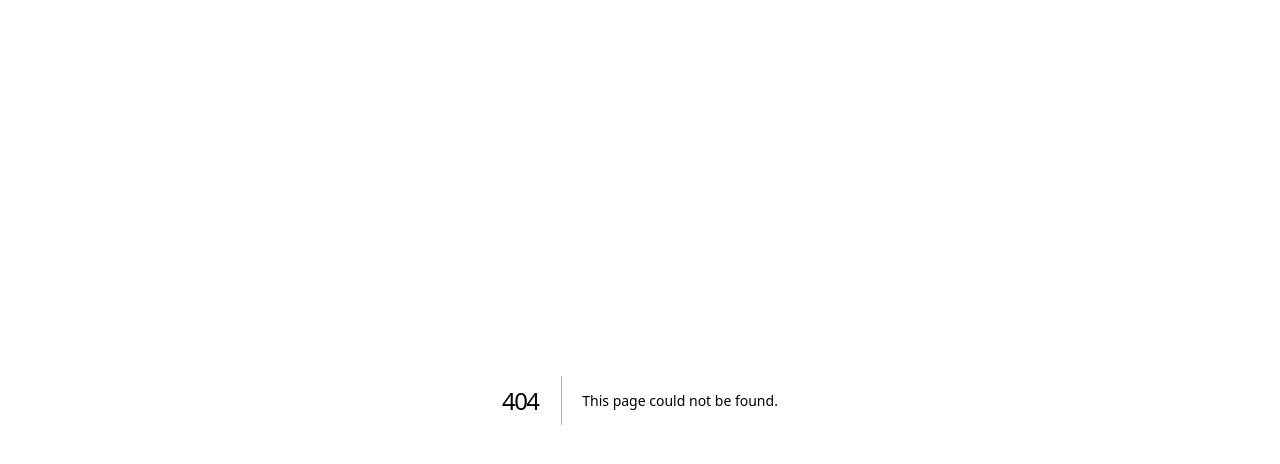
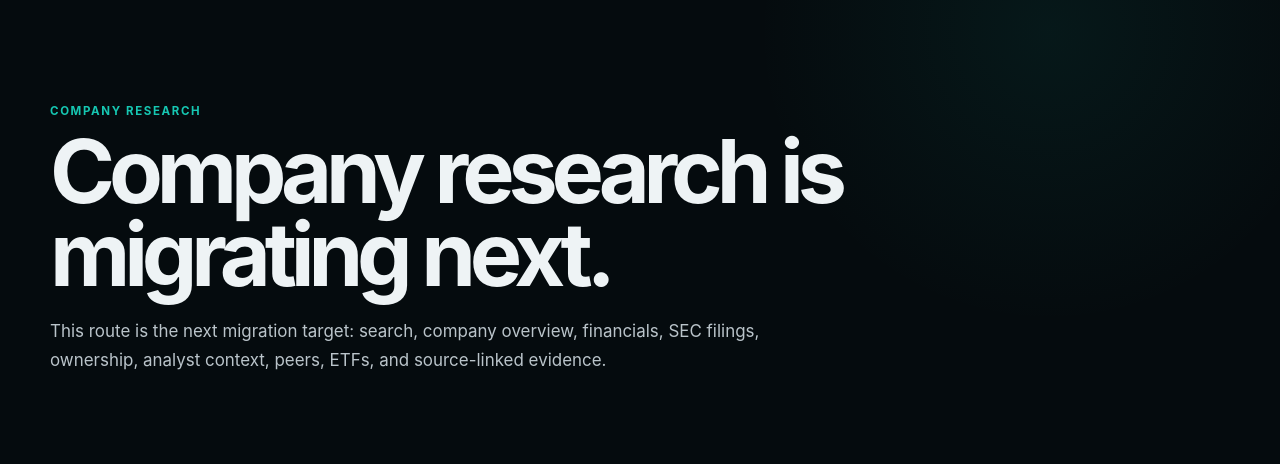
Before and after one commit to dhananikeya/equitylens-ai, a Next.js app: page /company in a window 1280 px wide. Before the commit this address had no page. Shown: the top 464 px of the page. Built offline with nearby package versions, Linux system fonts and the light colour scheme.

Commit message:
Start Next.js migration: app/company/page.tsx

```diff
--- /dev/null
+++ b/app/company/page.tsx
@@ -0,0 +1,9 @@
+export default function CompanyResearchIndexPage() {
+  return (
+    <main className="shell hero">
+      <p className="eyebrow">COMPANY RESEARCH</p>
+      <h1 style={{fontSize: "clamp(2.8rem, 7vw, 5.5rem)"}}>Company research is migrating next.</h1>
+      <p className="lede">This route is the next migration target: search, company overview, financials, SEC filings, ownership, analyst context, peers, ETFs, and source-linked evidence.</p>
+    </main>
+  );
+}
```
